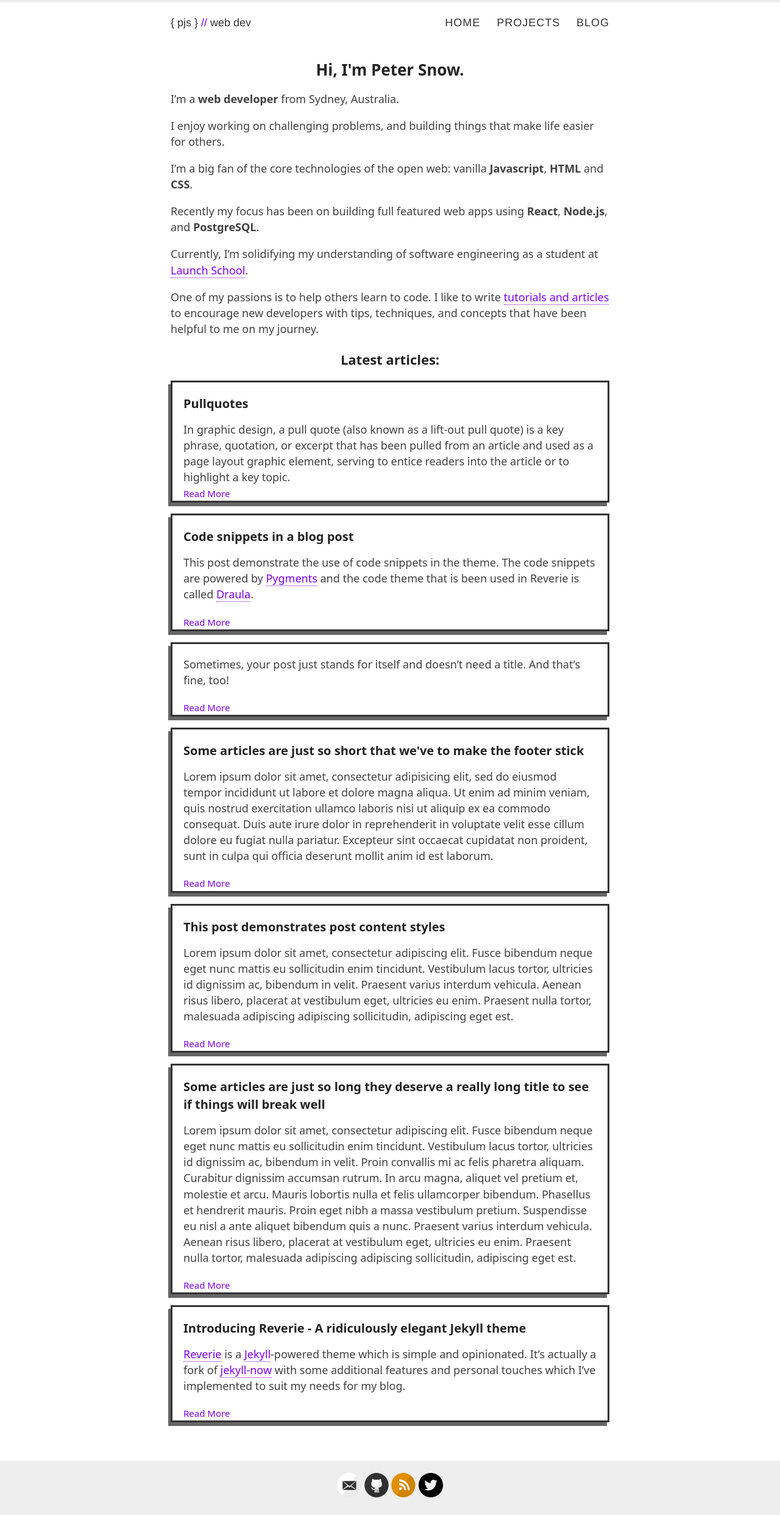
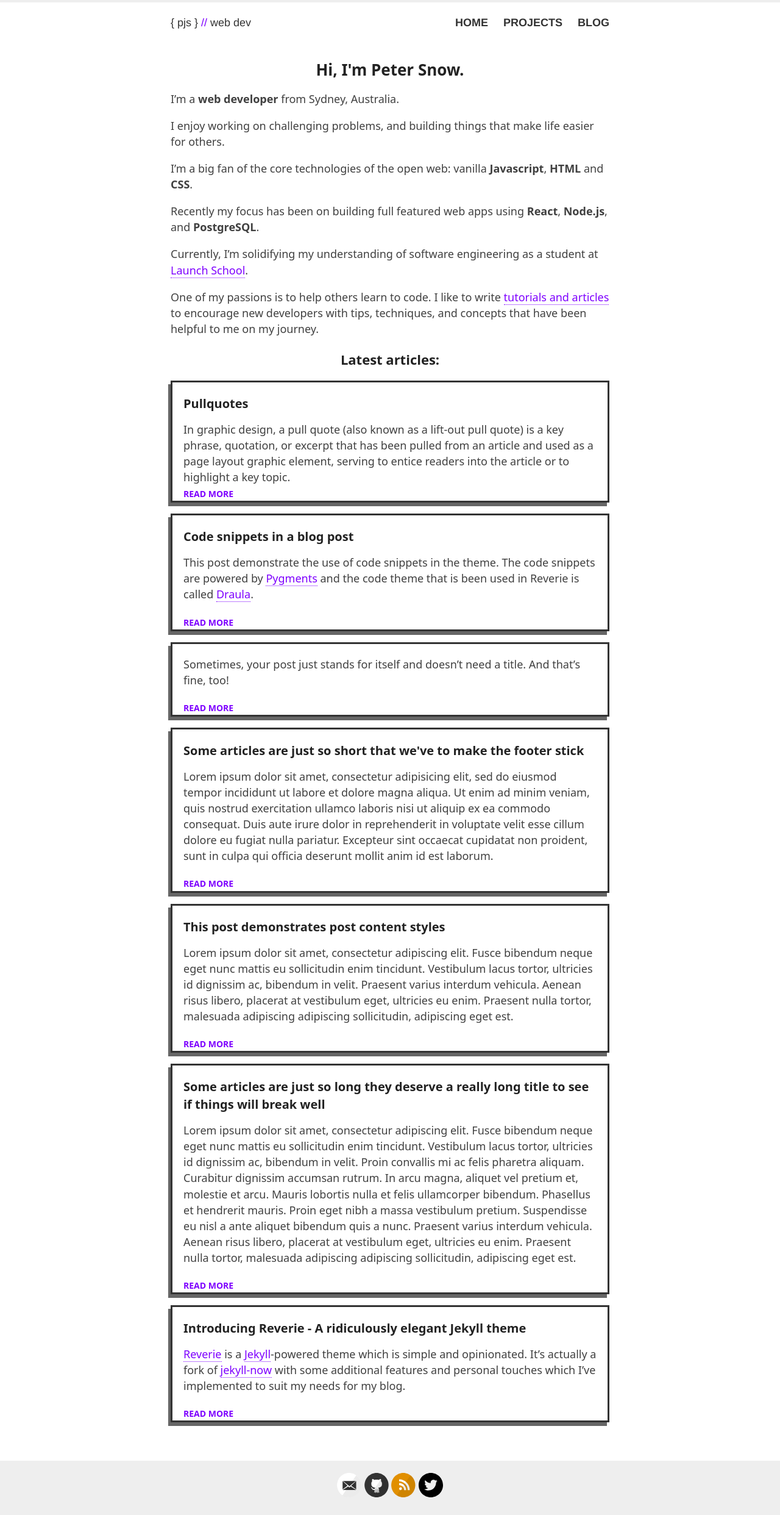
Before and after one commit to peterjsnow/peterjsnow.github.io, a Jekyll site: the page built from index.md, in a window 1280 px wide. Shown: the whole page at 61% size. Built offline with Jekyll 4.4.1, drawn with Linux system fonts in a browser that asks for light colours.

Commit message:
share box styling

```diff
--- a/assets/style.scss
+++ b/assets/style.scss
@@ -42,7 +42,7 @@
   font-kerning: auto;
   margin: 1em 0 15px;
   padding: 0;
-
+  text-transform: inherit;
   @include mobile {
     line-height: 1.2;
   }
@@ -92,15 +92,15 @@
   }
 }
 
-.caps-link {
-  text-transform: uppercase;
-  letter-spacing: 0.1em;
-  font-weight: bold;
-}
 
 .share-box {
   font-weight: bold;
   color: $darkGrey;
+  a {
+    text-decoration: none;
+    text-transform: uppercase;
+    letter-spacing: 0.1em;
+  }
 }
 
 a {
@@ -299,6 +299,9 @@
   float: right;
   font-family: $helveticaNeue;
   font-size: 18px;
+  font-weight: bold;
+  text-transform: uppercase;
+  letter-spacing: 0.1;
 
   @include mobile {
     float: none;
@@ -311,9 +314,6 @@
     margin-left: 20px;
     color: $darkGrey;
     text-align: right;
-    font-weight: 300;
-    letter-spacing: 1px;
-
     @include mobile {
       margin: 0 10px;
       color: $blue;
@@ -353,7 +353,10 @@
   }
 
   .read-more {
-    font-size: 15px;
+    font-size: 14px;
+    text-transform: uppercase;
+    letter-spacing: 0.1;
+    font-weight: bold;
   }
 }
 
```
